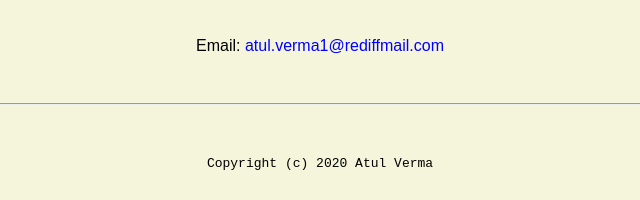
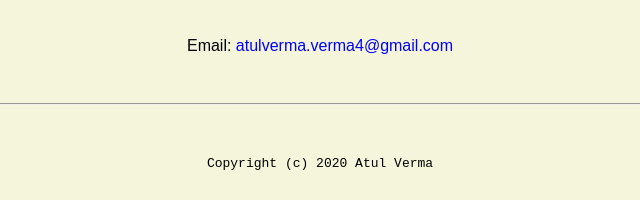
Before and after one commit to myselfatul/Portfolio, a plain HTML site: page index.html in a window 1280 px wide. Shown: the part 852-1052 px from the top of the page, 320-960 px from the left. Drawn offline with Linux system fonts and the light colour scheme.

Commit message:
Update index.html

```diff
--- a/index.html
+++ b/index.html
@@ -25,7 +25,7 @@
       <p><a href="resume.html">My Resume</a>  |  <a href="https://linkedin.com/in/atul-v-14b46889/">My Linkedin</a></p>
       <h2>Contact</h2>
 
-      <p>Email:<a href="mailto:atul.verma1@rediffmail.com"> atul.verma1@rediffmail.com</a></p>
+      <p>Email:<a href="mailto:atulverma.verma4@gmail.com"> atulverma.verma4@gmail.com</a></p>
   </body>
 
   <footer>
```
